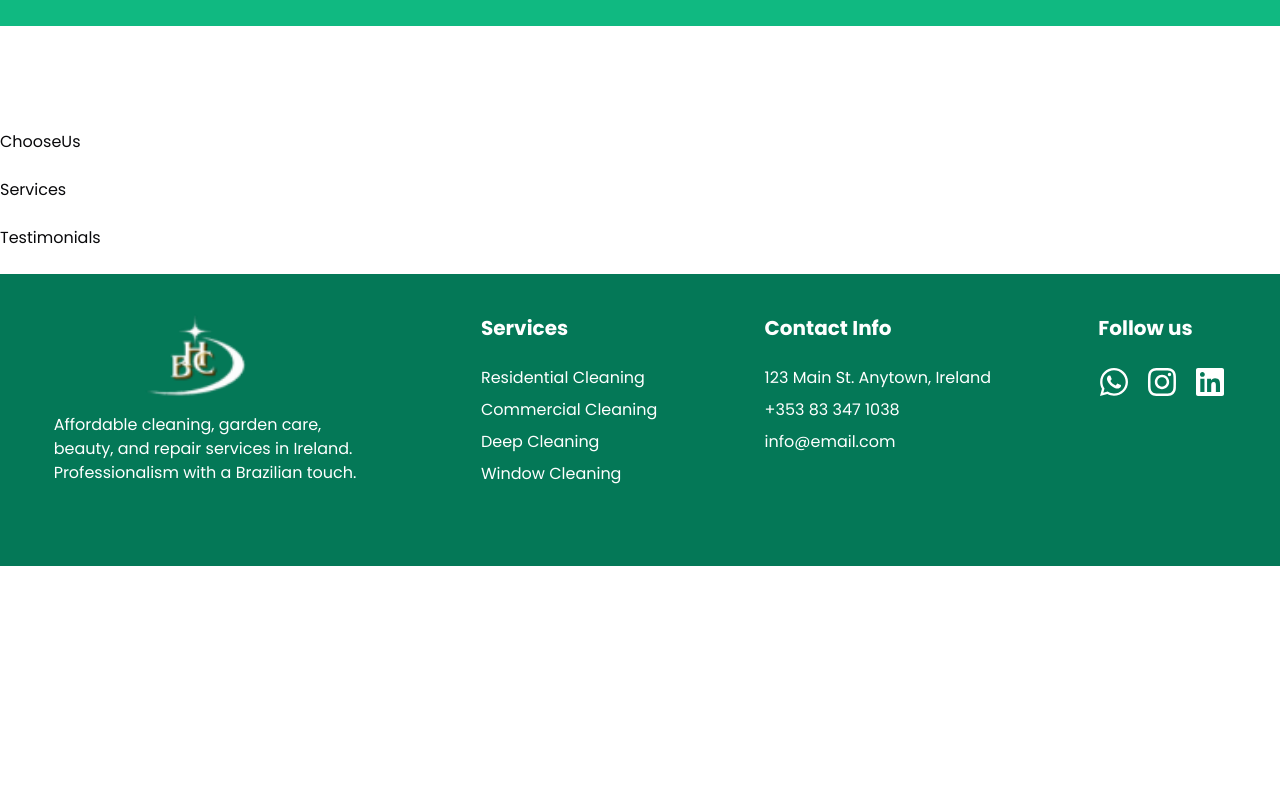
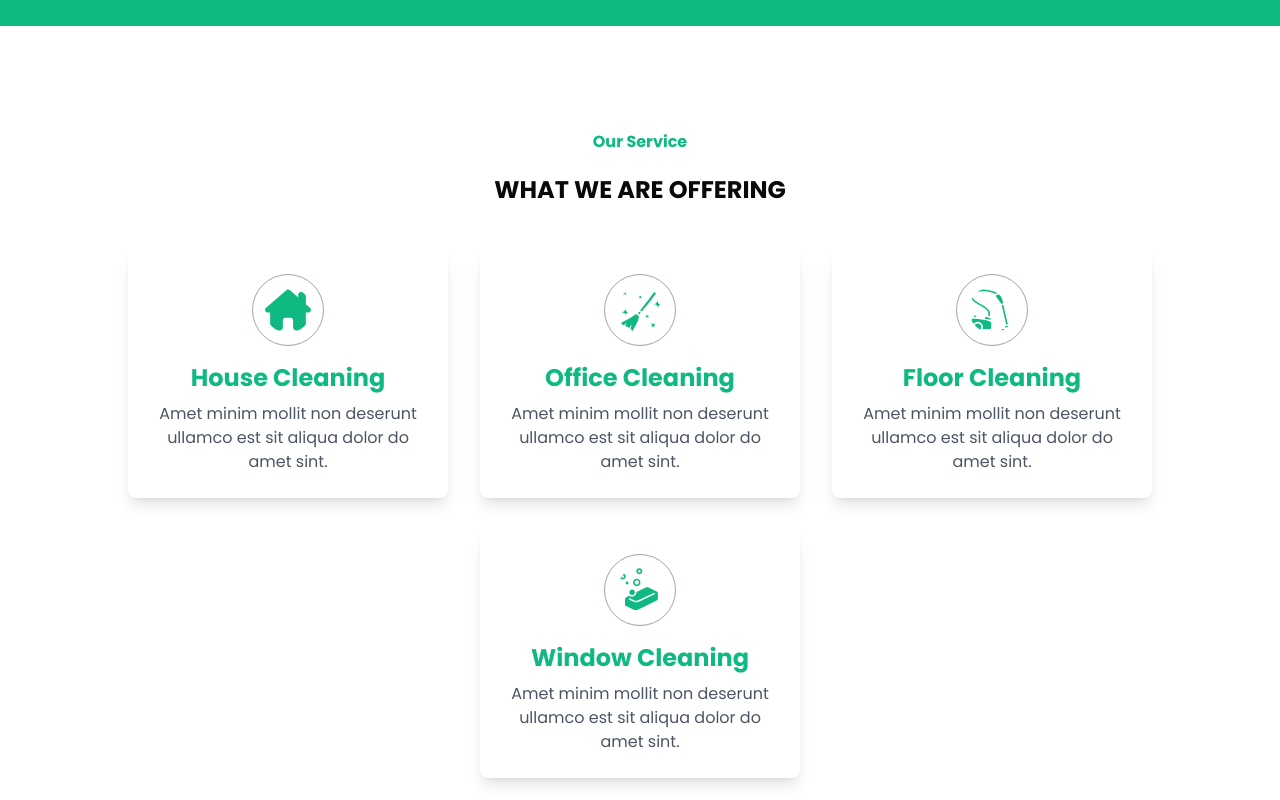
Before and after one commit to eliasacneto/web-hands-cooperative, a Next.js app: page / in a window 1280 px wide. Shown: the part 1500-2300 px from the top of the page. Before the commit the page ends 2066 px from the top, so only its background shows below. Built offline with nearby package versions, Linux system fonts and the light colour scheme.

Commit message:
Criação Our Service

```diff
--- a/app/page.tsx
+++ b/app/page.tsx
@@ -12,6 +12,7 @@ import Services from "@/components/services";
 import ChooseUs from "@/components/chooseUs";
 import Logo from "../assets/logo/logo.png";
 import LogoWhite from "../assets/logo/logo_white.png";
+import OurService from "@/components/ourService";
 
 export default function Home() {
   const [isMenuOpen, setIsMenuOpen] = useState<boolean>(false);
@@ -114,6 +115,11 @@ export default function Home() {
       <div className="flex w-full mt-10">
         <About />
       </div>
+
+      <div className="flex w-full mt-6">
+        <OurService />
+      </div>
+
       <div className="flex w-full mt-6">
         <ChooseUs />
       </div>
--- /dev/null
+++ b/components/ourService.tsx
@@ -0,0 +1,54 @@
+import React from 'react';
+import { FaHouseChimney } from "react-icons/fa6";
+import { GiVacuumCleaner, GiMagicBroom, GiSoap } from "react-icons/gi";
+
+
+
+const OurService = () => {
+
+  return (
+
+    <div>
+
+        <div className=' text-center'>
+
+                <h2 className=' text-emerald-500 font-bold pb-5'>Our Service</h2>
+                <h1 className='text-2xl font-bold pb-5'>WHAT WE ARE OFFERING</h1>
+
+        </div>
+
+            <div className="flex flex-wrap justify-center gap-8 p-6">
+            {/* Card 1 */}
+            <div className="max-w-xs bg-white shadow-lg rounded-lg p-6 text-center hover:bg-gray-100 transition-all">
+                <FaHouseChimney className="text-7xl text-emerald-500 mx-auto mb-4 border border-gray-400 p-3 rounded-full" />
+                <h1 className="text-2xl font-bold mb-2 text-emerald-500 ">House Cleaning</h1>
+                <p className="text-gray-600">Amet minim mollit non deserunt ullamco est sit aliqua dolor do amet sint.</p>
+            </div>
+
+            {/* Card 2 */}
+            <div className="max-w-xs bg-white shadow-lg rounded-lg p-6 text-center hover:bg-gray-100 transition-all">
+                <GiMagicBroom className="text-7xl text-emerald-500 mx-auto mb-4 border border-gray-400 p-3 rounded-full" />
+                <h1 className="text-2xl font-bold mb-2 text-emerald-500">Office Cleaning</h1>
+                <p className="text-gray-600">Amet minim mollit non deserunt ullamco est sit aliqua dolor do amet sint.</p>
+            </div>
+
+            {/* Card 3 */}
+            <div className="max-w-xs bg-white shadow-lg rounded-lg p-6 text-center hover:bg-gray-100 transition-all">
+                <GiVacuumCleaner className="text-7xl text-emerald-500 mx-auto mb-4 border border-gray-400 p-3 rounded-full" />
+                <h1 className="text-2xl font-bold mb-2 text-emerald-500">Floor Cleaning</h1>
+                <p className="text-gray-600">Amet minim mollit non deserunt ullamco est sit aliqua dolor do amet sint.</p>
+            </div>
+
+            {/* Card 4 */}
+            <div className="max-w-xs bg-white shadow-lg rounded-lg p-6 text-center hover:bg-gray-100 transition-all">
+                <GiSoap className="text-7xl text-emerald-500 mx-auto mb-4 border border-gray-400 p-3 rounded-full" />
+                <h1 className="text-2xl font-bold mb-2 text-emerald-500">Window Cleaning</h1>
+                <p className="text-gray-600">Amet minim mollit non deserunt ullamco est sit aliqua dolor do amet sint.</p>
+            </div>
+            </div>
+
+    </div>
+  );
+};
+
+export default OurService;
```
